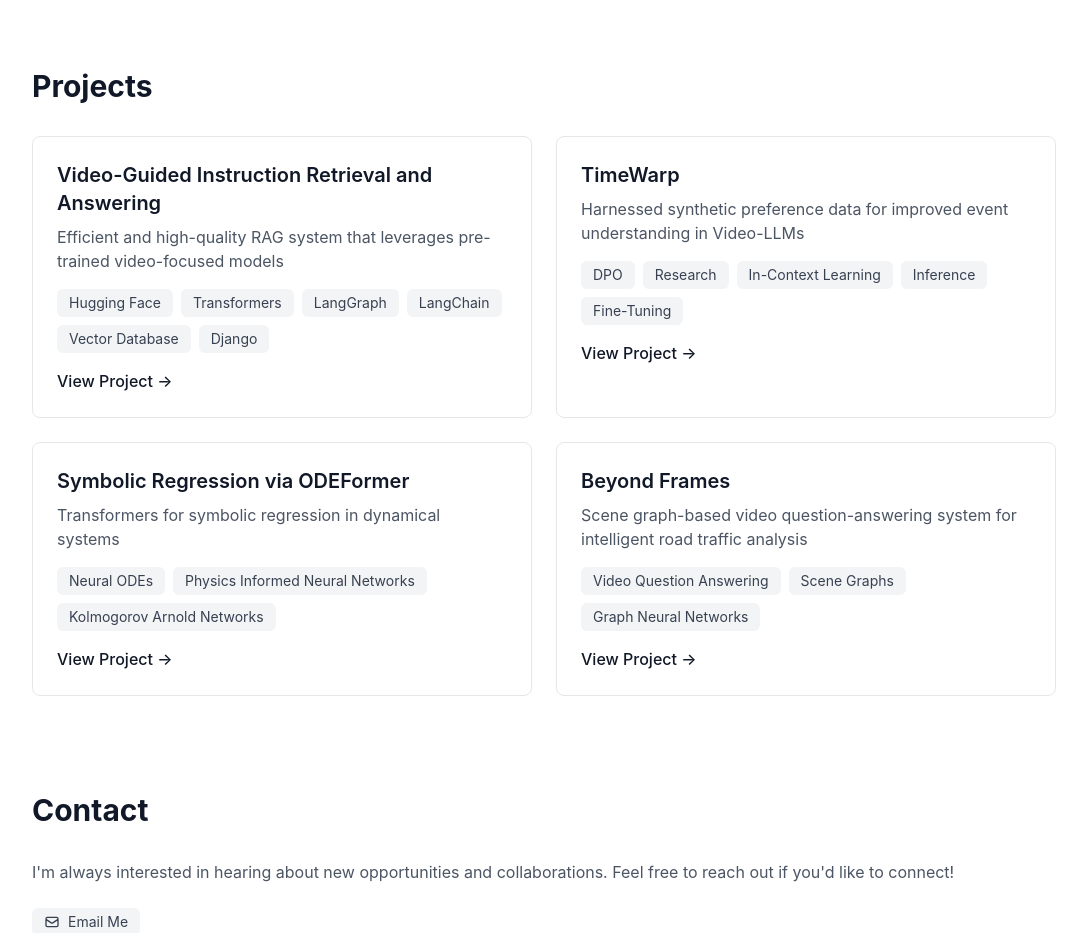
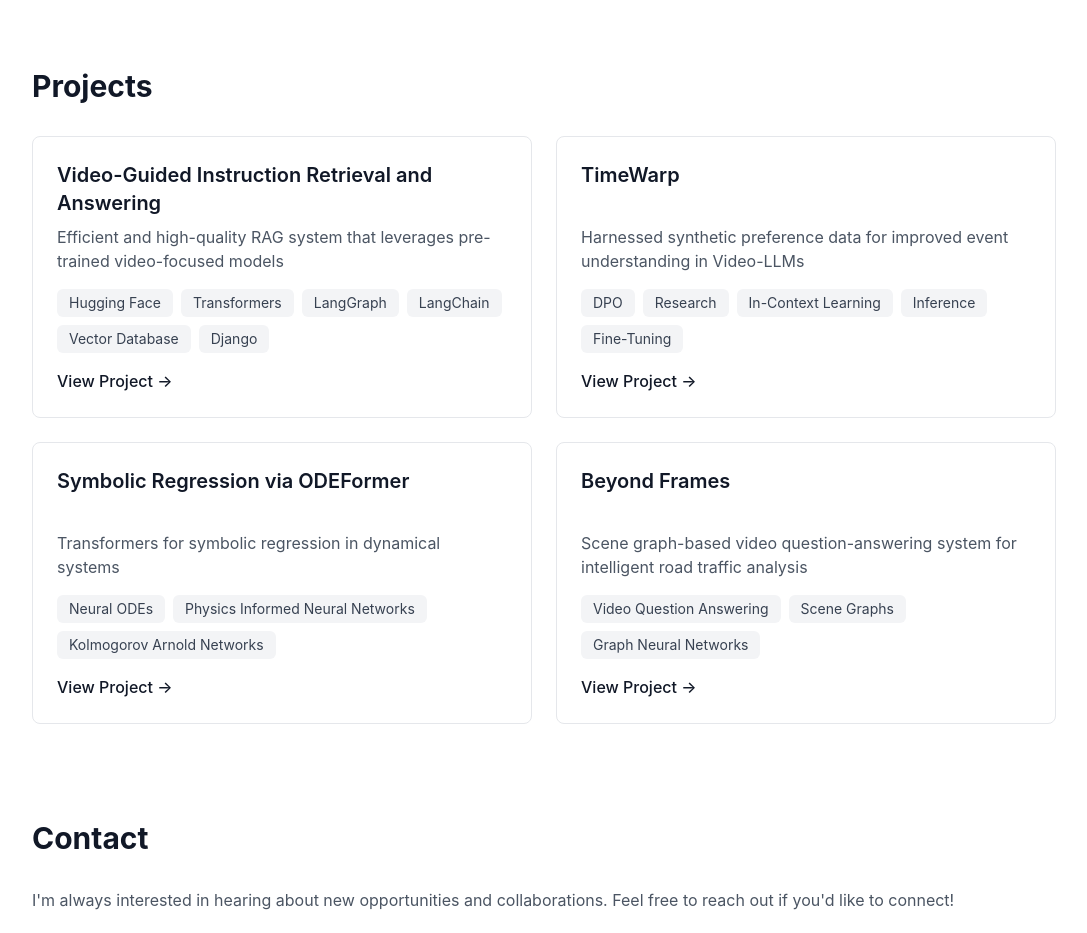
Before and after one commit to sameepv21/portfolio, a React (Create React App) app: page / in a window 1280 px wide. Shown: the part 1400-2333 px from the top of the page, without its empty margins (128-1215 px from the left). Built offline with nearby package versions, Linux system fonts and the light colour scheme.

Commit message:
[feat]: consistent styles for projects
PS: doesn't look good XD

```diff
--- a/src/components/Projects.js
+++ b/src/components/Projects.js
@@ -26,22 +26,23 @@ export default function Projects() {
     },
   ];
 
+  // Version 1: Two-column grid with fixed slots for consistent alignment
   return (
     <div className="py-12 md:pl-16">
       <h2 className="text-3xl font-bold text-gray-900 mb-8">Projects</h2>
       <div className="grid md:grid-cols-2 gap-6">
         {projects.map((project, index) => (
-          <div key={index} className="bg-white border rounded-lg p-6 hover:shadow-lg transition-shadow">
-            <h3 className="text-xl font-semibold text-gray-900 mb-2">{project.title}</h3>
-            <p className="text-gray-600 mb-4">{project.description}</p>
-            <div className="flex flex-wrap gap-2 mb-4">
+          <div key={index} className="bg-white border rounded-lg p-6 hover:shadow-lg transition-shadow flex flex-col">
+            <h3 className="text-xl font-semibold text-gray-900 mb-2 line-clamp-2 h-14">{project.title}</h3>
+            <p className="text-gray-600 mb-4 line-clamp-2 h-12">{project.description}</p>
+            <div className="flex flex-wrap gap-2 mb-4 h-16 overflow-hidden">
               {project.technologies.map((tech) => (
-                <span key={tech} className="px-3 py-1 bg-gray-100 text-gray-700 hover:bg-gray-900 hover:text-white rounded-md text-sm transition-colors cursor-pointer">
+                <span key={tech} className="px-3 py-1 bg-gray-100 text-gray-700 hover:bg-gray-900 hover:text-white rounded-md text-sm transition-colors cursor-pointer h-fit">
                   {tech}
                 </span>
               ))}
             </div>
-            <a href={project.link} className="text-gray-900 hover:text-gray-700 font-medium">
+            <a href={project.link} className="text-gray-900 hover:text-gray-700 font-medium mt-auto">
               View Project →
             </a>
           </div>
@@ -49,4 +50,32 @@ export default function Projects() {
       </div>
     </div>
   );
+
+  // Version 2: Single column layout (similar to Education section)
+  // return (
+  //   <div className="py-12 md:pl-16">
+  //     <h2 className="text-3xl font-bold text-gray-900 mb-8">Projects</h2>
+  //     <div className="space-y-6">
+  //       {projects.map((project, index) => (
+  //         <div key={index} className="bg-white border rounded-lg p-6 hover:shadow-lg transition-shadow">
+  //           <h3 className="text-xl font-semibold text-gray-900">{project.title}</h3>
+  //           <p className="text-gray-600 mt-2">{project.description}</p>
+  //           <div className="mt-4">
+  //             <p className="text-sm font-medium text-gray-700 mb-2">Technologies:</p>
+  //             <div className="flex flex-wrap gap-2">
+  //               {project.technologies.map((tech) => (
+  //                 <span key={tech} className="px-3 py-1 bg-gray-100 text-gray-700 hover:bg-gray-900 hover:text-white rounded-md text-sm transition-colors cursor-pointer">
+  //                   {tech}
+  //                 </span>
+  //               ))}
+  //             </div>
+  //           </div>
+  //           <a href={project.link} className="inline-block mt-4 text-gray-900 hover:text-gray-700 font-medium">
+  //             View Project →
+  //           </a>
+  //         </div>
+  //       ))}
+  //     </div>
+  //   </div>
+  // );
 }
```
